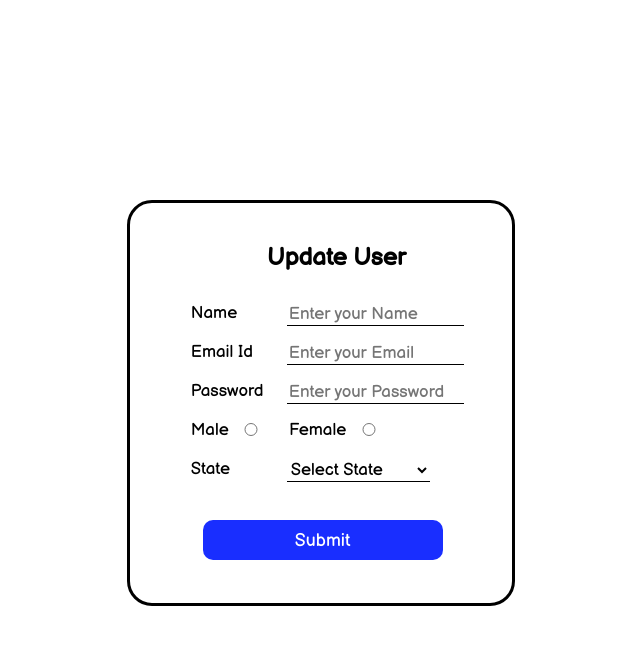
After one commit to IBM-EPBL/IBM-Project-19449-1659698110, a Flask app: template Assignment1/templates/updateuser.html in a window 1280 px wide. The commit adds this page. Shown: the top 645 px of the page, without its empty margins (283-923 px from the left). Run offline with Flask 2, Linux system fonts and the light colour scheme; the template is opened without the code that fills it, so the values that code supplies are empty; some web fonts are replaced.

Commit message:
Assignment 1 IBM

```diff
--- /dev/null
+++ b/Assignment1/app.py
@@ -0,0 +1,87 @@
+from crypt import methods
+from flask import Flask,render_template,request,redirect
+from flask_sqlalchemy import SQLAlchemy
+
+app = Flask(__name__)
+
+app.config['SQLALCHEMY_DATABASE_URI'] = 'sqlite:///registration.db'
+db = SQLAlchemy(app)
+
+class User(db.Model):
+    id = db.Column(db.Integer,primary_key = True)
+    name = db.Column(db.String(50))
+    password = db.Column(db.String(50))
+    email = db.Column(db.String(50))
+    gender = db.Column(db.String(50))
+    state = db.Column(db.String(50))
+
+@app.route('/')
+def registerUser():
+    return render_template("register.html")
+
+@app.route('/register',methods=['GET','POST'])
+def registerData():
+    if request.method == 'POST':
+        userName = request.form['name']
+        email = request.form['email']
+        password = request.form['password']
+        gender = request.form['status']
+        state = request.form['state']
+
+        userDetails = User(name = userName,email = email,password = password,gender = gender,state = state)
+
+        try:
+            db.session.add(userDetails)
+            db.session.commit()
+            return redirect('/users')
+        except:
+            return "there is an error to register the User"
+    else:
+        users = User.query.all()
+        return render_template('userdetails.html',users = users)
+
+@app.route('/users',methods=['GET' , 'POST'])
+def getUsers():
+    users = User.query.all()
+    return render_template('userdetails.html',users = users)
+
+
+@app.route('/updateUser/<int:id>',methods=['GET','POST'])
+def update(id):
+    user= User.query.get_or_404(id)
+    if request.method == 'POST':
+        name = request.form['userName']
+        email = request.form['emailId']
+        password = request.form['password']
+        gender = request.form['status']
+        state = request.form['state']
+
+
+        user.name = name
+        user.email = email
+        user.password = password
+        user.gender = gender
+        user.state = state
+
+        try:
+            db.session.commit()
+            return redirect('/upload')
+        except:
+            return "There is an error in uploading a file"
+    else:
+        return render_template('updateuser.html',user = user)
+
+@app.route('/delete/<int:id>')
+def delete(id):
+    deleteuser = User.query.get_or_404(id)
+
+    try:
+        db.session.delete(deleteuser)
+        db.session.commit()
+        return redirect('/users')
+    except:
+        return "there is an issue in delete the element"
+
+
+if __name__=='__main__':
+    app.run(debug=True)
--- /dev/null
+++ b/Assignment1/templates/updateuser.html
@@ -0,0 +1,46 @@
+<!DOCTYPE html>
+<html lang="en">
+<head>
+    <meta charset="UTF-8">
+    <meta http-equiv="X-UA-Compatible" content="IE=edge">
+    <meta name="viewport" content="width=device-width, initial-scale=1.0">
+    <link rel="stylesheet" href="../static/css/register.css">
+    <title>Assessment 1</title>
+</head>
+<body>
+    <div class="container-main">
+        <div class="form">
+            <h2>Update User</h2>
+            <form action="/update" method="POST">
+                <div class="inputBox">
+                    <label>Name</label>
+                    <input type="text" name="name" value="{{user.name}}" placeholder="Enter your Name" required><br><br>
+                    <label>Email Id</label>
+                    <input type="email" name="email" value="{{user.email}}" placeholder="Enter your Email" required><br><br>
+                    <label>Password</label>
+                    <input type="password" name="password" value="{{user.password}}" placeholder="Enter your Password" required><br><br>
+                    <label>Male</label>
+                    <input type="radio" id="male" name="status">
+                    <label class="female">Female</label>
+                    <input type="radio" id="female" name="status">
+                    <br>
+                    <br>
+                    <label>State</label>
+                    <select name="state" required>
+                        <option value="" id="-1">Select State</option>
+                        <option value="Tamil Nadu" id="1">Tamil Nadu</option>
+                        <option value="Andhra Pradesh" id="2">Andhra Pradesh</option>
+                        <option value="Karnataka" id="3">Karnataka</option>
+                        <option value="Kerla" id="4">Kerla</option>
+                        <option value="Maharastra" id="5">Maharastra</option>
+                        <option value="Delhi" id="6">Delhi</option>
+                    </select>
+                    <br><br>
+                    <input type="submit" value="Submit">
+                </div>
+            </form>
+        </div>
+    </div>
+</body>
+
+</html>
--- a/IBMAssessment1/.dist/app.py
+++ /dev/null
@@ -1,3 +0,0 @@
-from flask import Flask,render_template,redirect,request,url_for,session
-
-app = Flask(__name__)
```
Also changed, not shown: Assignment1/templates/register.html (renamed from IBMAssessment1/templates/assesment1.html, +6 -6 lines), Assignment1/templates/userdetails.html (added, +35 -0 lines), IBMAssessment1/assessment1.py (deleted, +0 -82 lines), IBMAssessment1/templates/files.html (deleted, +0 -34 lines), IBMAssessment1/templates/update.html (deleted, +0 -18 lines), Assignment1/registration.db (added), Assignment1/static/css/register.css (renamed from IBMAssessment1/static/css/assessment1.css), IBMAssessment1/db.sqlite3 (deleted), IBMAssessment1/static/css/files.css (deleted).
